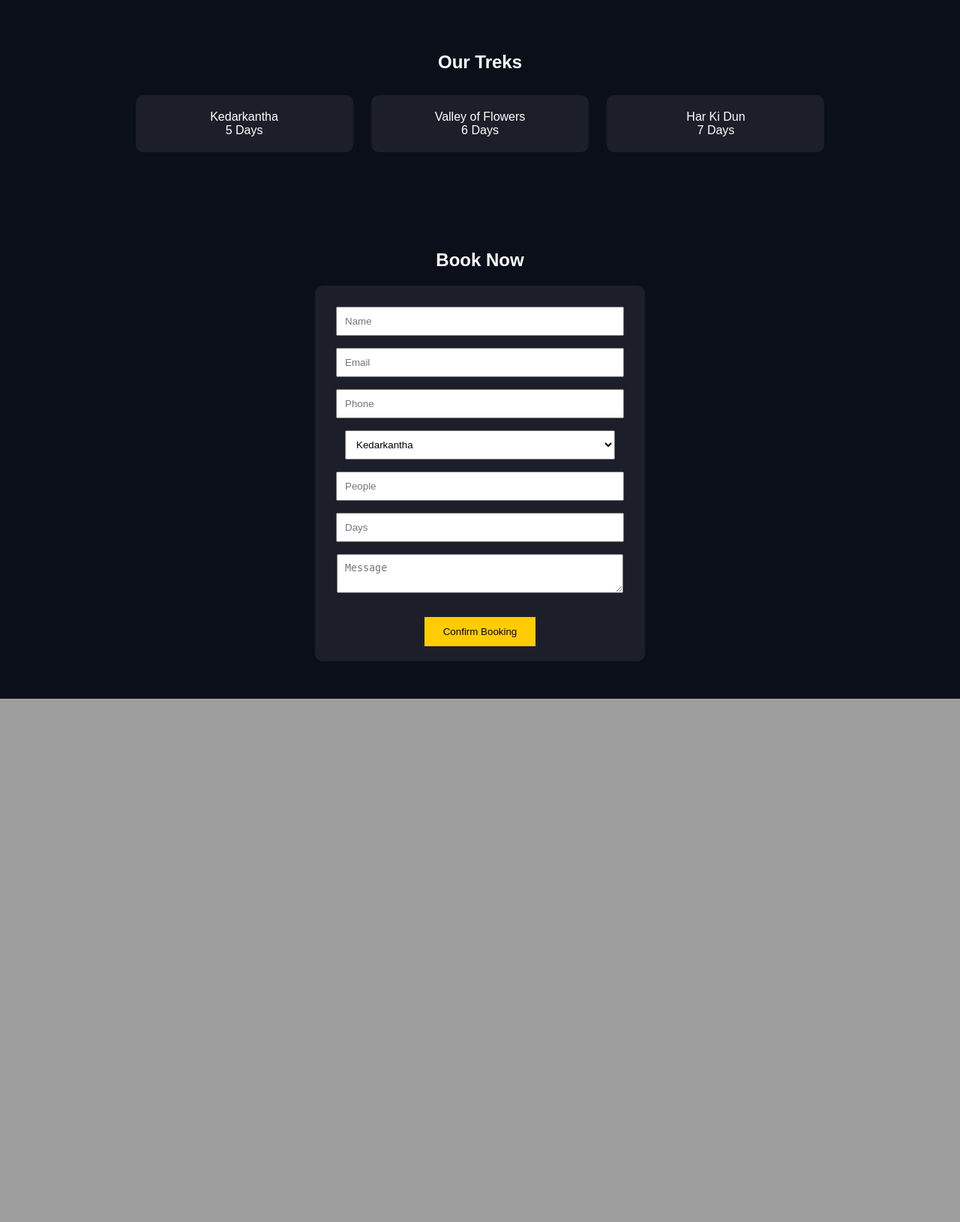
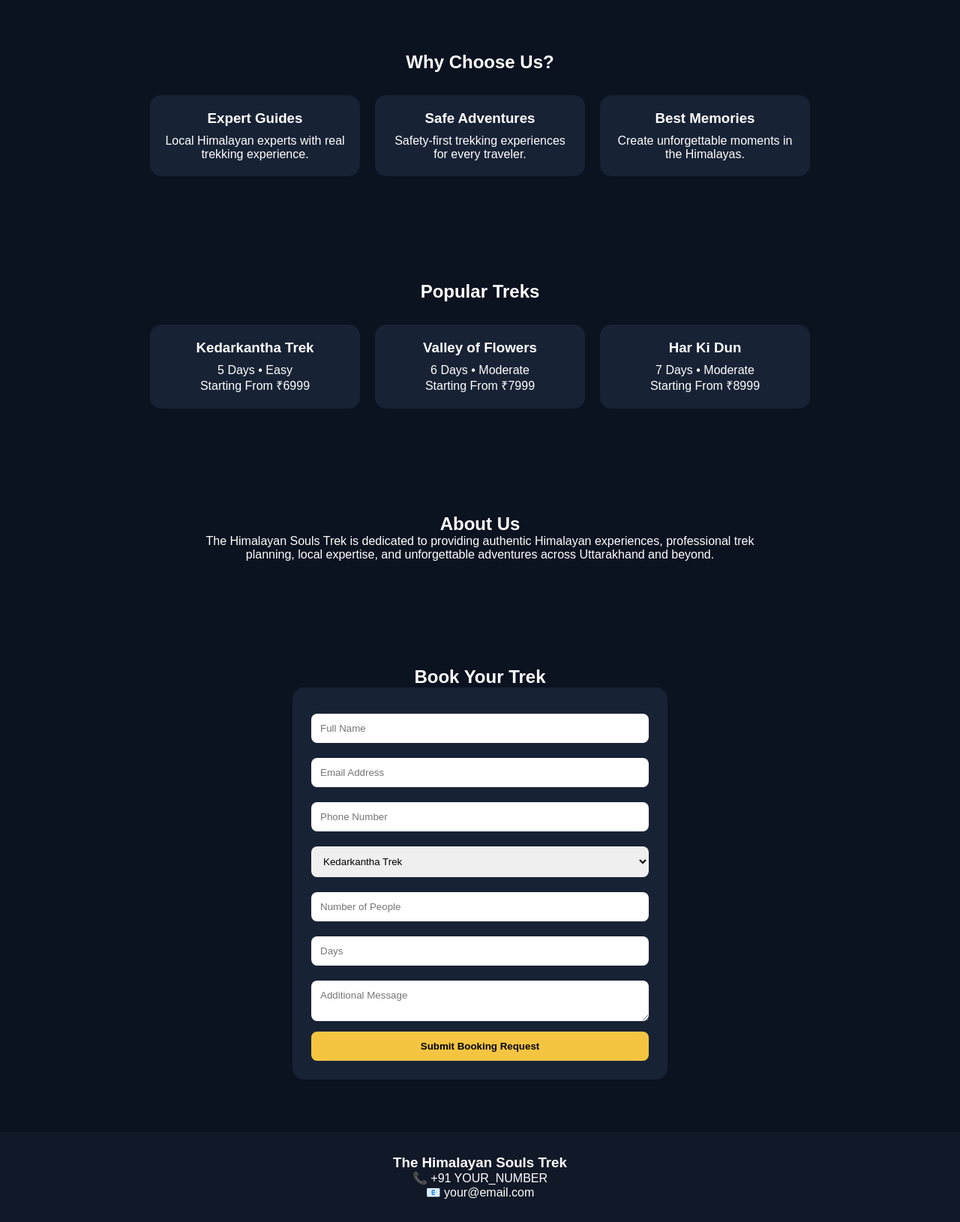
Before and after one commit to Dimriaditya/trek_pro, a Flask app: page / in a window 1280 px wide. Shown: the part 801-2431 px from the top of the page at 75% size. Before the commit the page ends 1733 px from the top, so only its background shows below. Run offline with Flask 3, Linux system fonts and the light colour scheme; data comes from the database, SQL or seed files in the repository.

Commit message:
premium homepage

```diff
--- a/templates/index.html
+++ b/templates/index.html
@@ -1,121 +1,165 @@
-<!DOCTYPE html>
-<html>
+<!DOCTYPE html><html lang="en">
 <head>
-<title>Himalaya Trek Explorer</title>
+<meta charset="UTF-8">
 <meta name="viewport" content="width=device-width, initial-scale=1.0">
+<title>The Himalayan Souls Trek</title><style>
+*{
+margin:0;
+padding:0;
+box-sizing:border-box;
+font-family:Arial,sans-serif;
+}
 
-<style>
-body {
-margin:0;
-font-family: 'Arial';
-background:#0b0f19;
+body{
+background:#0b1220;
 color:white;
 }
 
-.hero {
+.hero{
 height:100vh;
-background:url('https://images.unsplash.com/photo-1501785888041-af3ef285b470');
+background:linear-gradient(rgba(0,0,0,.5),rgba(0,0,0,.5)),
+url('https://images.unsplash.com/photo-1464822759023-fed622ff2c3b');
 background-size:cover;
+background-position:center;
 display:flex;
-flex-direction:column;
 justify-content:center;
 align-items:center;
 text-align:center;
+padding:20px;
 }
 
-.hero h1 {
-font-size:50px;
-margin:0;
+.hero-content h1{
+font-size:60px;
+margin-bottom:15px;
 }
 
-.hero p {
-font-size:18px;
-opacity:0.8;
+.hero-content p{
+font-size:20px;
+margin-bottom:20px;
 }
 
-.btn {
+.btn{
+background:#f5c542;
+color:black;
 padding:12px 25px;
-background:#ffcc00;
-color:black;
 border:none;
-margin-top:20px;
+border-radius:30px;
+font-weight:bold;
+cursor:pointer;
+text-decoration:none;
+}
+
+.section{
+padding:70px 20px;
+text-align:center;
+}
+
+.cards{
+display:flex;
+flex-wrap:wrap;
+justify-content:center;
+gap:20px;
+margin-top:30px;
+}
+
+.card{
+background:#182235;
+padding:20px;
+border-radius:15px;
+width:280px;
+}
+
+.card h3{
+margin-bottom:10px;
+}
+
+.form-box{
+max-width:500px;
+margin:auto;
+background:#182235;
+padding:25px;
+border-radius:15px;
+}
+
+input,select,textarea{
+width:100%;
+padding:12px;
+margin:10px 0;
+border:none;
+border-radius:8px;
+}
+
+button{
+background:#f5c542;
+padding:12px;
+width:100%;
+border:none;
+font-weight:bold;
+border-radius:8px;
 cursor:pointer;
 }
 
-.section {
-padding:50px;
+.footer{
+background:#111827;
+padding:30px;
 text-align:center;
 }
 
-.card {
-background:#1c1f2a;
-padding:20px;
-margin:10px;
-display:inline-block;
-width:250px;
-border-radius:10px;
+.whatsapp{
+position:fixed;
+bottom:20px;
+right:20px;
+background:#25D366;
+color:white;
+padding:15px 20px;
+border-radius:50px;
+text-decoration:none;
+font-weight:bold;
 }
-
-input, select, textarea {
-width:90%;
-padding:10px;
-margin:8px;
-}
-
-form {
-background:#1c1f2a;
-padding:20px;
-border-radius:10px;
-max-width:400px;
-margin:auto;
-}
-</style>
-</head>
-
-<body>
-
-<div class="hero">
-<h1>Himalaya Trek Explorer</h1>
-<p>Not Just Travel — It's an Experience</p>
-<button class="btn">Book Your Trek</button>
+</style></head><body><section class="hero">
+<div class="hero-content">
+<h1>The Himalayan Souls Trek</h1>
+<p>Where Every Trail Tells A Story</p>
+<a href="#booking" class="btn">Book Your Adventure</a>
 </div>
-
-<div class="section">
-
-<h2>Our Treks</h2>
-
-<div class="card">Kedarkantha<br>5 Days</div>
-<div class="card">Valley of Flowers<br>6 Days</div>
-<div class="card">Har Ki Dun<br>7 Days</div>
-
-</div>
-
-<div class="section">
-
-<h2>Book Now</h2>
-
-<form action="/book" method="POST">
-
-<input name="name" placeholder="Name">
-<input name="email" placeholder="Email">
-<input name="phone" placeholder="Phone">
-
-<select name="trek">
-<option>Kedarkantha</option>
+</section><section class="section">
+<h2>Why Choose Us?</h2>
+<div class="cards"><div class="card">
+<h3>Expert Guides</h3>
+<p>Local Himalayan experts with real trekking experience.</p>
+</div><div class="card">
+<h3>Safe Adventures</h3>
+<p>Safety-first trekking experiences for every traveler.</p>
+</div><div class="card">
+<h3>Best Memories</h3>
+<p>Create unforgettable moments in the Himalayas.</p>
+</div></div>
+</section><section class="section">
+<h2>Popular Treks</h2><div class="cards"><div class="card">
+<h3>Kedarkantha Trek</h3>
+<p>5 Days • Easy</p>
+<p>Starting From ₹6999</p>
+</div><div class="card">
+<h3>Valley of Flowers</h3>
+<p>6 Days • Moderate</p>
+<p>Starting From ₹7999</p>
+</div><div class="card">
+<h3>Har Ki Dun</h3>
+<p>7 Days • Moderate</p>
+<p>Starting From ₹8999</p>
+</div></div>
+</section><section class="section">
+<h2>About Us</h2><p style="max-width:800px;margin:auto;">
+The Himalayan Souls Trek is dedicated to providing authentic Himalayan experiences,
+professional trek planning, local expertise, and unforgettable adventures across Uttarakhand and beyond.
+</p></section><section class="section" id="booking"><h2>Book Your Trek</h2><div class="form-box"><form action="/book" method="POST"><input type="text" name="name" placeholder="Full Name" required><input type="email" name="email" placeholder="Email Address" required><input type="text" name="phone" placeholder="Phone Number" required><select name="trek">
+<option>Kedarkantha Trek</option>
 <option>Valley of Flowers</option>
 <option>Har Ki Dun</option>
-</select>
+</select><input type="number" name="people" placeholder="Number of People" required><input type="number" name="days" placeholder="Days" required><textarea name="message" placeholder="Additional Message"></textarea><button type="submit">Submit Booking Request</button>
 
-<input name="people" placeholder="People">
-<input name="days" placeholder="Days">
-
-<textarea name="message" placeholder="Message"></textarea>
-
-<button class="btn">Confirm Booking</button>
-
-</form>
-
-</div>
-
-</body>
+</form></div></section><section class="footer"><h3>The Himalayan Souls Trek</h3><p>📞 +91 YOUR_NUMBER</p>
+<p>📧 your@email.com</p></section><a class="whatsapp" href="https://wa.me/91YOURNUMBER">
+WhatsApp
+</a></body>
 </html>
```
